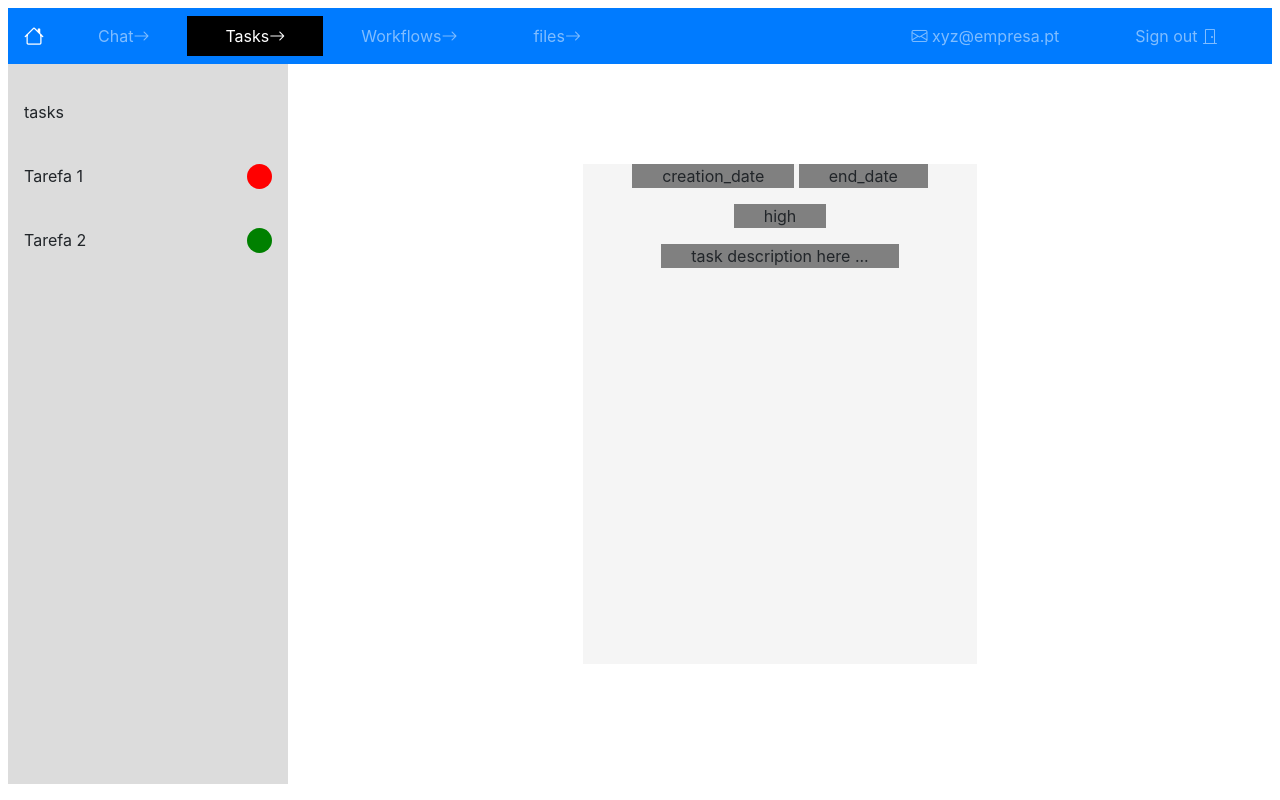
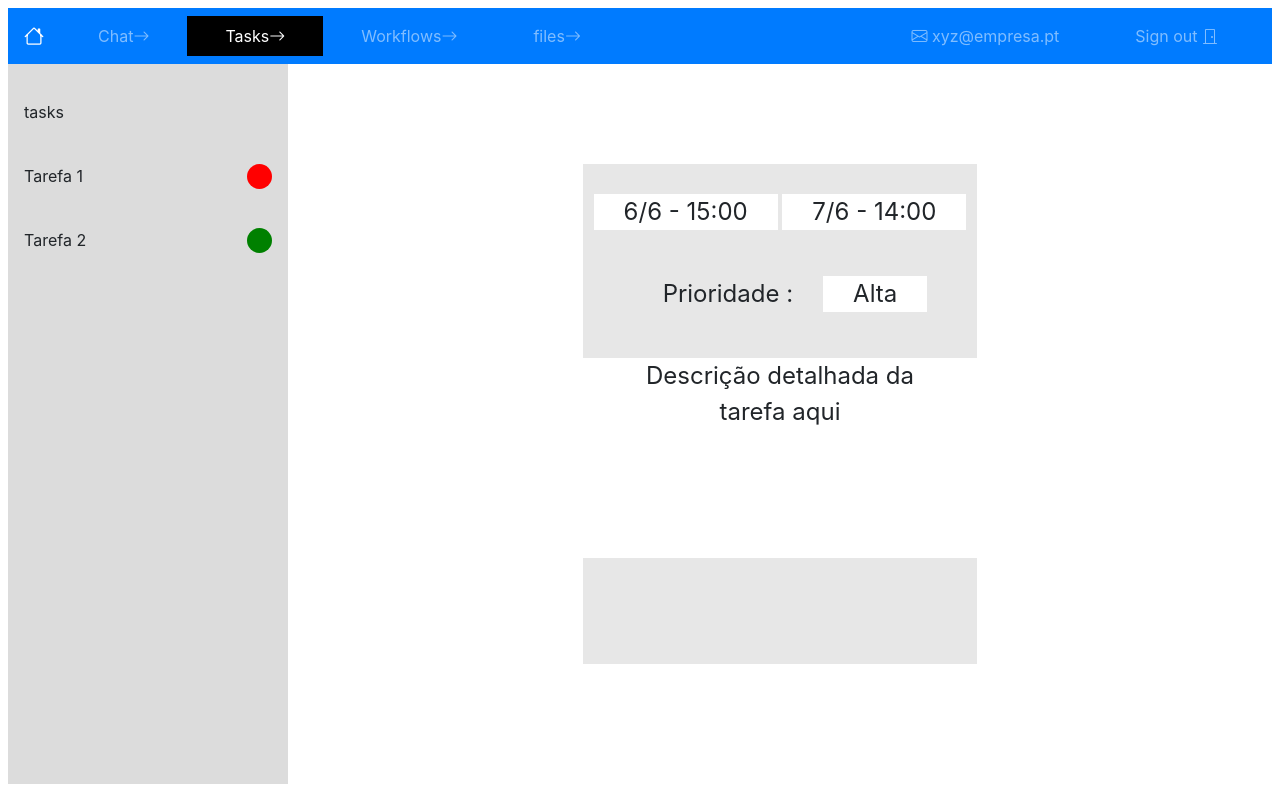
Before and after one commit to AS-2021-2022/AS-2021-2022, a Svelte app in the folder svelt/: page / in a window 1280 px wide. Both pictures are taken after a click on the link "Tasks". Built offline with nearby package versions, Linux system fonts and the light colour scheme.

Commit message:
improved tasks

```diff
--- a/svelt/src/Chat.svelte
+++ b/svelt/src/Chat.svelte
@@ -109,7 +109,7 @@ import { afterUpdate } from "svelte";
     main
     {
         background-color: #e5e5f7;
-        background: repeating-linear-gradient( -45deg, #444cf7, #444cf7 7.5px, #e5e5f7 7.5px, #e5e5f7 37.5px );
+
         width: 100%;
         display: flex;
         flex-direction: column;
--- a/svelt/src/Tasks.svelte
+++ b/svelt/src/Tasks.svelte
@@ -1,16 +1,20 @@
 <script>
 
     let taskid = "";
-
+    let state = "";
+    if(taskid == undefined) state = "write";
+    else{
+        state = "read";
+    }
 
     let parameters = undefined;
 
     parameters = {
         "status" : "accepted",
-        "start" : "creation_date",
-        "end" : "end_date",
-        "priority" : "high" ,
-        "description" : "task description here ..."
+        "start" : "6/6 - 15:00",
+        "end" : "7/6 - 14:00",
+        "priority" : "Alta" ,
+        "description" : "Descrição detalhada da tarefa aqui"
     }
 
     async function getTask(id)
@@ -46,15 +50,23 @@
 <main>
 
     <div class = "taskBox">
+        {#if state === "read"}
+
             {#if parameters === undefined}
                 <p>Waiting for server response ...</p>
             {:else }
+                <p></p>
                 <div class = "field">{parameters["start"]}</div>
                 <div class = "field">{parameters["end"]}</div>
                 <p></p>
-            <div class = "field">{parameters["priority"]}</div>
+                <div class = "field" style="background-color:rgb(231, 231, 231);">Prioridade : </div><div class = "field">{parameters["priority"]}</div>
                 <p></p>
-            <div class = "field">{parameters["description"]}</div>
+                <div class = "field description" >{parameters["description"]}</div>
+
+            {/if}
+        {:else}
+            <!--Task creation here-->
+
 
         {/if}
 
@@ -73,19 +85,27 @@
         margin: 0 auto;
         height: fit-content;
         margin-top:100px;
-        background-color:whitesmoke;
+        background-color:rgb(231, 231, 231);
         min-height:500px;
         text-align:center;
     }
 
     .field
     {
-        background-color: grey;
+        background-color: white;
         width:fit-content + 20px;
         display:inline-block;
         height:fit-content + 10px;
         padding-left:30px;
         padding-right:30px;
+        margin-top:30px;
+        min-height:30px;
+        font-size:24px;
+    }
+    .description
+    {
+        min-height: 200px;
+    }
 
-    }
+
 </style>
```
Lines whose indentation alone changed are shown as unchanged.
